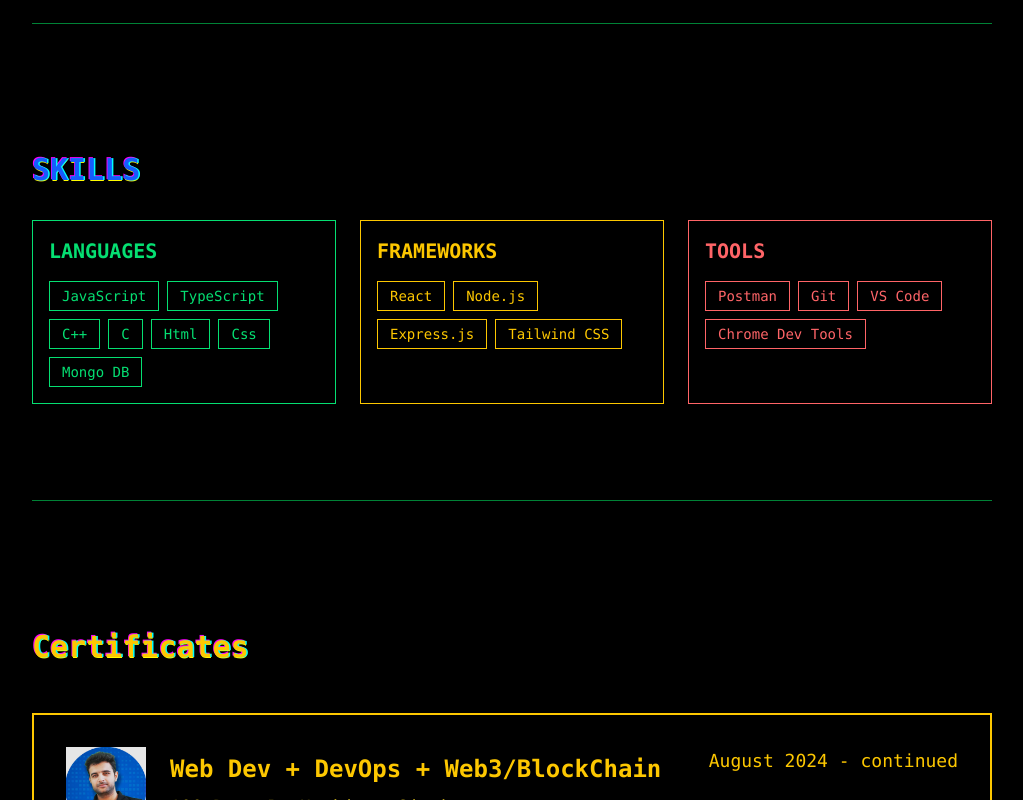
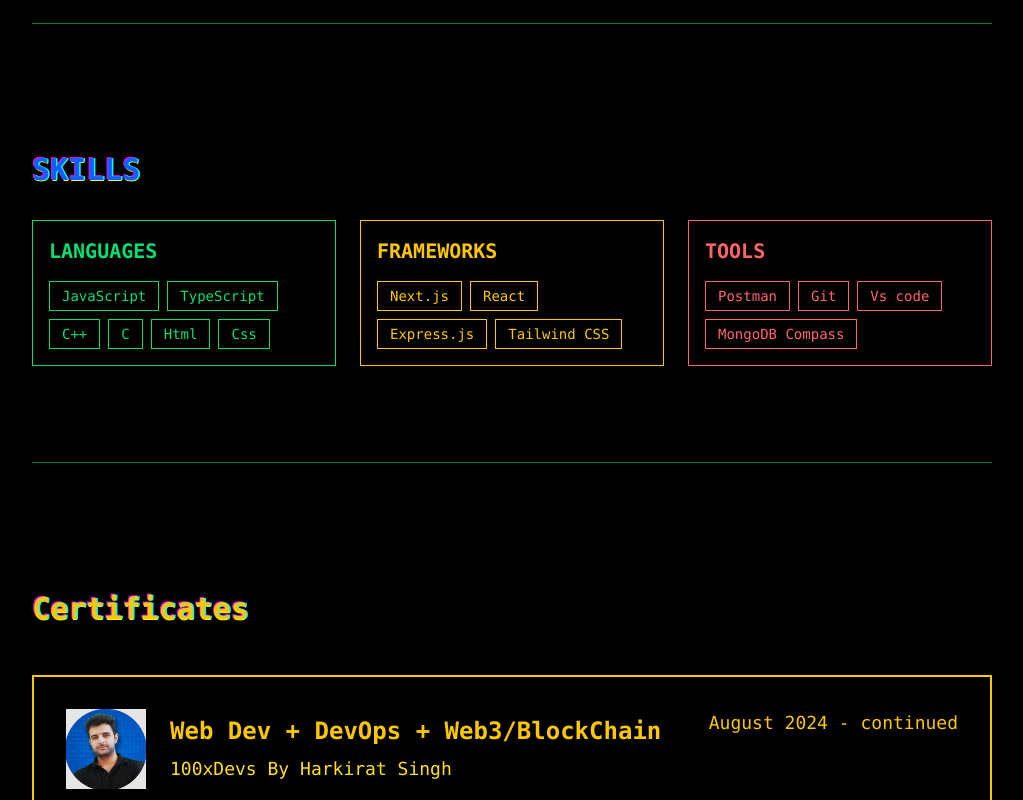
Before and after one commit to abhisheksamriya/terminal-portfolio, a React (Vite) app: page / in a window 1280 px wide. Shown: the part 825-1625 px from the top of the page, without its empty margins (256-1279 px from the left). Built offline with nearby package versions, Linux system fonts and the light colour scheme.

Commit message:
fixing repeting content

```diff
--- a/src/components/Header.jsx
+++ b/src/components/Header.jsx
@@ -9,7 +9,7 @@
       <div className="flex justify-between items-center">
         <div className="text-green-400">
           <div className="terminal-cursor mb-1">&gt; Current Status...</div>
-          <div className="text-sm text-green-300">Making Status..</div>
+          <div className="text-sm text-green-300">Freelancing..</div>
         </div>
         <div className="text-yellow-400">&gt; WelCome to my Portfolio</div>
         <div className="text-red-400">
--- a/src/components/Skills.jsx
+++ b/src/components/Skills.jsx
@@ -1,6 +1,9 @@
 import React from "react";
 
 const Skills = () => {
+  const languages = ["JavaScript", "TypeScript", " C++", "C", "Html", "Css"];
+  const frameworks = ["Next.js", "React", "Express.js", "Tailwind CSS"];
+  const tools = ["Postman", "Git", "Vs code", "MongoDB Compass"];
   return (
     <section
       id="skills"
@@ -13,61 +16,40 @@
         <div className="border border-green-400 p-4 bg-black">
           <h3 className="text-xl font-bold mb-4 text-green-400">LANGUAGES</h3>
           <div className="flex flex-wrap gap-2">
-            <span className="text-sm px-3 py-1 border border-green-400 text-green-400">
-              JavaScript
-            </span>
-            <span className="text-sm px-3 py-1 border border-green-400 text-green-400">
-              TypeScript
-            </span>
-            <span className="text-sm px-3 py-1 border border-green-400 text-green-400">
-              C++
-            </span>
-            <span className="text-sm px-3 py-1 border border-green-400 text-green-400">
-              C
-            </span>
-            <span className="text-sm px-3 py-1 border border-green-400 text-green-400">
-              Html
-            </span>
-            <span className="text-sm px-3 py-1 border border-green-400 text-green-400">
-              Css
-            </span>
-            <span className="text-sm px-3 py-1 border border-green-400 text-green-400">
-              Mongo DB
-            </span>
+            {languages.map((language) => (
+              <span
+                key={language}
+                className="text-sm px-3 py-1 border border-green-400 text-green-400"
+              >
+                {language}
+              </span>
+            ))}
           </div>
         </div>
         <div className="border border-yellow-400 p-4 bg-black">
           <h3 className="text-xl font-bold mb-4 text-yellow-400">FRAMEWORKS</h3>
           <div className="flex flex-wrap gap-2">
-            <span className="text-sm px-3 py-1 border border-yellow-400 text-yellow-400">
-              React
-            </span>
-            <span className="text-sm px-3 py-1 border border-yellow-400 text-yellow-400">
-              Node.js
-            </span>
-            <span className="text-sm px-3 py-1 border border-yellow-400 text-yellow-400">
-              Express.js
-            </span>
-            <span className="text-sm px-3 py-1 border border-yellow-400 text-yellow-400">
-              Tailwind CSS
-            </span>
+            {frameworks.map((t) => (
+              <span
+                key={t}
+                className="text-sm px-3 py-1 border border-yellow-400 text-yellow-400"
+              >
+                {t}
+              </span>
+            ))}
           </div>
         </div>
         <div className="border border-red-400 p-4 bg-black">
           <h3 className="text-xl font-bold mb-4 text-red-400">TOOLS</h3>
           <div className="flex flex-wrap gap-2">
-            <span className="text-sm px-3 py-1 border border-red-400 text-red-400">
-              Postman
-            </span>
-            <span className="text-sm px-3 py-1 border border-red-400 text-red-400">
-              Git
-            </span>
-            <span className="text-sm px-3 py-1 border border-red-400 text-red-400">
-              VS Code
-            </span>
-            <span className="text-sm px-3 py-1 border border-red-400 text-red-400">
-              Chrome Dev Tools
-            </span>
+            {tools.map((t) => (
+              <span
+                key={t}
+                className="text-sm px-3 py-1 border border-red-400 text-red-400"
+              >
+                {t}
+              </span>
+            ))}
           </div>
         </div>
       </div>
```
